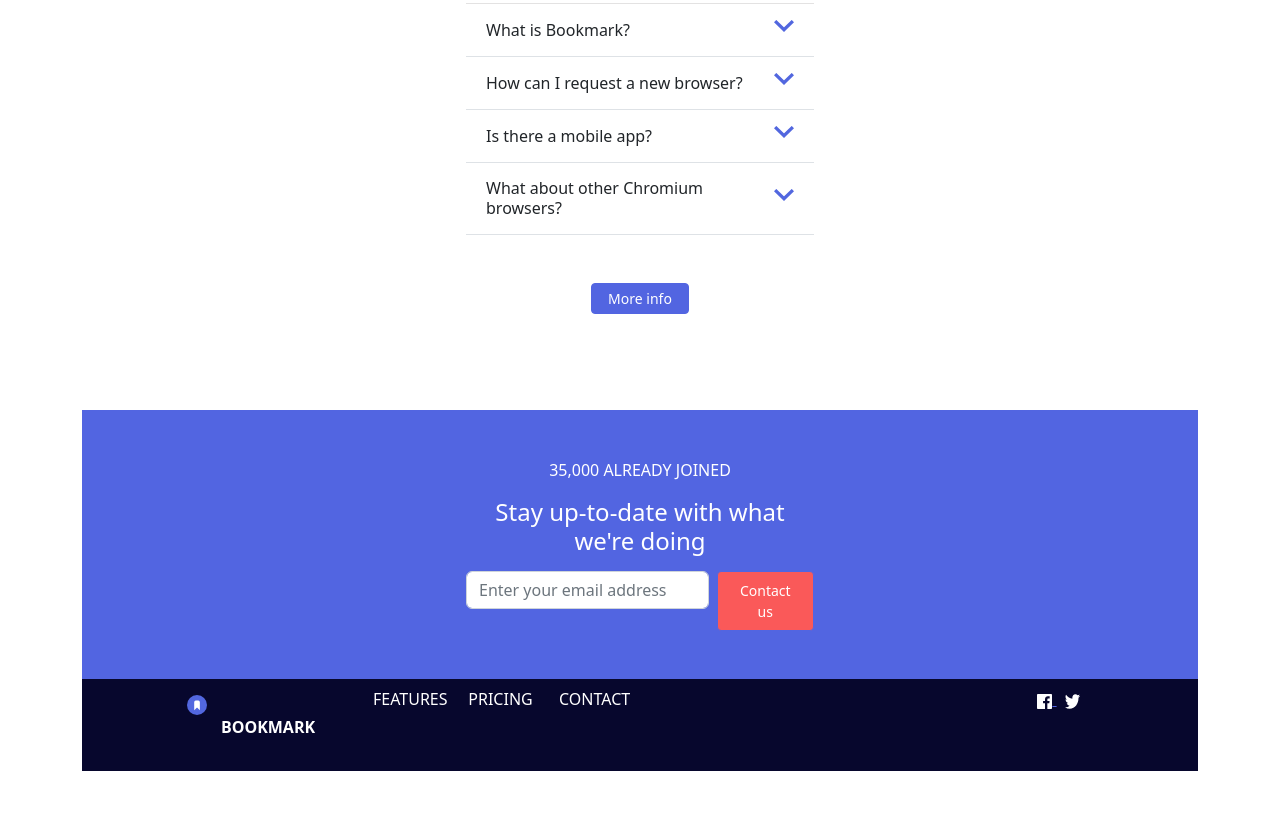
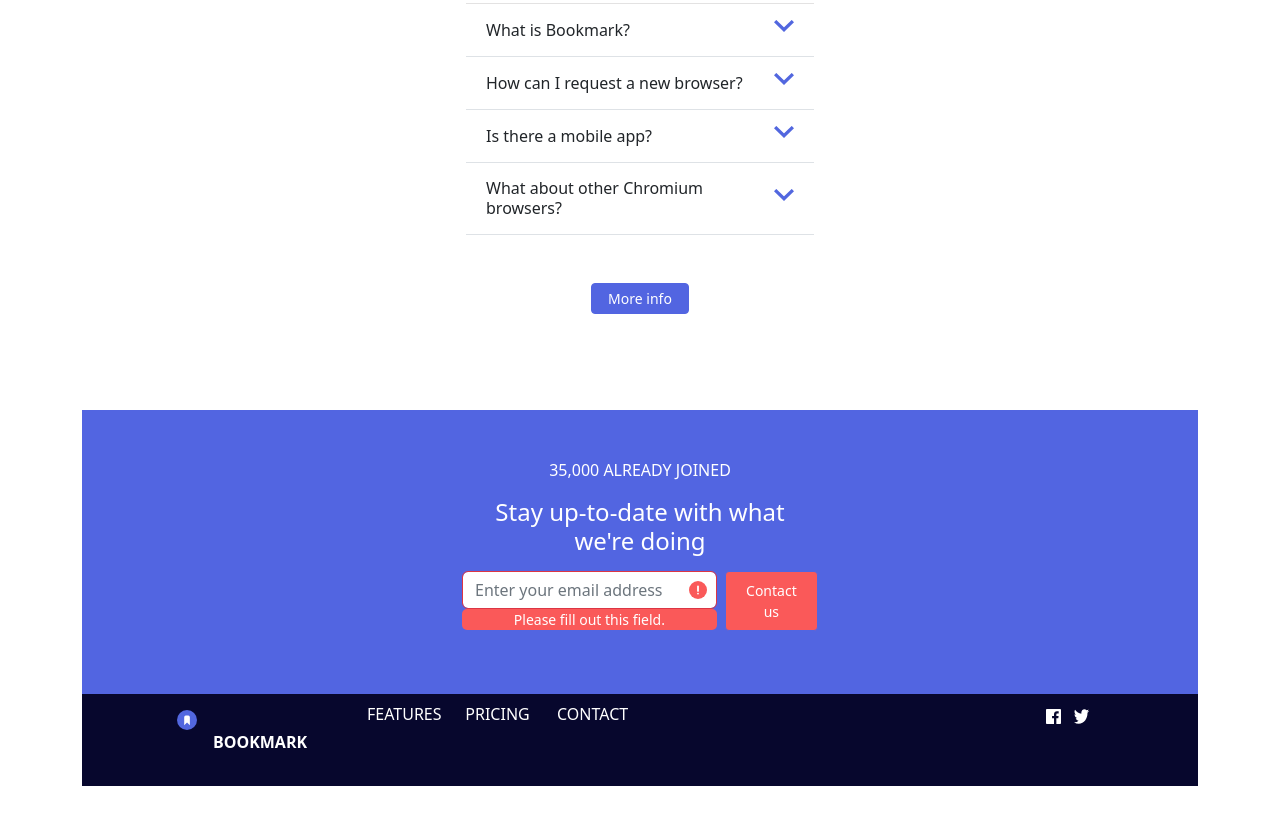
Before and after one commit to TimAertsIT/sprint-two, a website: page index.html in a window 1280 px wide. Shown: the part 1966-2790 px from the top of the page. Drawn offline with nearby package versions, Linux system fonts and the light colour scheme.

Commit message:
Nivell 1 Exercici 5

```diff
--- a/index.html
+++ b/index.html
@@ -176,7 +176,7 @@
     <div class="col12 offset-md-4 col-md-4 text-center">
       <p class="text-white">35,000 ALREADY JOINED</p>
       <h4 class="text-white pe-1 ps-1 pb-2">Stay up-to-date with what we're doing</h4>
-      <form class="needs-validation d-md-flex flex-md-row" novalidate>
+      <form class="d-md-flex flex-md-row was-validated ms-3 me-3 ms-md-0 me-md-0" novalidate>
         <div class="mb-3">
           <input type="email" class="form-control" id="exampleInputEmail1" aria-describedby="emailHelp" placeholder= "Enter your email address" name="email" required >
           <div class="valid-feedback">Valid email address.</div>
@@ -195,14 +195,17 @@
       <div class="cropped" style="background-image: url(/imagenes/logo-bookmark.svg)"></div>
       <p>BOOKMARK</p>
     </div>
-    <div class="col12 col-md-1 mb-2 mt-md-2">FEATURES</div>
-    <div class="col12 col-md-1 mb-2 mt-md-2">PRICING</div>
-    <div class="col12 col-md-1 mb-3 mt-md-2">CONTACT</div>
+    <div class="col12 col-md-1 mb-2 mt-md-2">
+      <a class="hovering-footer" href="#">FEATURES</a></div>
+    <div class="col12 col-md-1 mb-2 mt-md-2 hovering-footer">
+      <a class="hovering-footer" href="#">PRICING</a></div>
+    <div class="col12 col-md-1 mb-3 mt-md-2 hovering-footer">
+      <a class="hovering-footer" href="#">CONTACT</a></div>
     <div class="col12 offset-md-4 col-md-1 mt-md-2 mb-3">
-      <a  href="#">
-        <img src="/imagenes/icon-facebook.svg" alt="the facebook logo" width="15" height="15"> </a>
-      <a class="ms-2" href="#">
-        <img src="/imagenes/icon-twitter.svg" alt="the twitter logo" width="15" height="15"> </a>
+      <a href="#">
+        <img src="/imagenes/icon-facebook.svg" alt="the facebook logo" class="fb-logo" width="15" height="15"></a>
+      <a href="#">
+          <img src="/imagenes/icon-twitter.svg" alt="the twitter logo" class="tw-logo ms-2" width="15" height="15"></a>
     </div>
   </div>
 </div>
--- a/sass/main.scss
+++ b/sass/main.scss
@@ -11,7 +11,6 @@ body {
 }
 
 // variables
-
 $primary: #5265E1;
 $secondary: #FA5959;
 $success: rgb(7, 7, 45);
@@ -255,13 +254,66 @@ $navbar-light-toggler-border-color: white;
 
 // footer
 
+.container-fluid {
+    padding-right: 0 !important;
+    padding-left: 0 !important;
+    margin-left: 0 !important;
+    margin-right: 0 !important;
+    background-size: cover !important;
+}
+
+.container-fluid .btn {
+    &:hover {
+    color: $secondary!important;
+    background-color: white!important;
+    border: 1px solid $secondary !important;}}
+
+.invalid-feedback {
+    color: white !important;
+    background-color: $secondary !important;
+    padding-top: 0px !important;
+    margin-top: 0px !important;
+    border-radius: 5px !important;
+    }
+
+.was-validated .form-control:invalid, .form-control.is-invalid {
+    background-image: url("/imagenes/icon-error.svg")!important;
+}
+
+.hovering-footer {
+    text-decoration: none;
+    color: white;
+    &:hover {
+        color: $secondary;
+    }
+}
+
+.fb-logo {
+    &:hover {
+        filter: invert(46%) sepia(74%) saturate(669%) hue-rotate(317deg) brightness(96%) contrast(104%);
+    }
+}
+
+.tw-logo {
+    &:hover {
+        filter: invert(46%) sepia(74%) saturate(669%) hue-rotate(317deg) brightness(96%) contrast(104%);
+    }
+}
+
+/* probably more logical to fill FB and TW logo but does not work
+.fbtw-logo {
+    background-image: url("<svg xmlns='http://www.w3.org/2000/svg' width='15' height='15'><path fill='#FFF' fill-rule='evenodd' d='M24 2.557a9.83 9.83 0 0 1-2.828.775A4.932 4.932 0 0 0 23.337.608a9.864 9.864 0 0 1-3.127 1.195A4.916 4.916 0 0 0 16.616.248c-3.179 0-5.515 2.966-4.797 6.045A13.978 13.978 0 0 1 1.671 1.149a4.93 4.93 0 0 0 1.523 6.574 4.903 4.903 0 0 1-2.229-.616c-.054 2.281 1.581 4.415 3.949 4.89a4.935 4.935 0 0 1-2.224.084 4.928 4.928 0 0 0 4.6 3.419A9.9 9.9 0 0 1 0 17.54a13.94 13.94 0 0 0 7.548 2.212c9.142 0 14.307-7.721 13.995-14.646A10.025 10.025 0 0 0 24 2.557z'/></svg>");
+    &:hover {
+        background-image: url("<svg xmlns='http://www.w3.org/2000/svg' width='15' height='15'><path fill='#FA5959' fill-rule='evenodd' d='M24 2.557a9.83 9.83 0 0 1-2.828.775A4.932 4.932 0 0 0 23.337.608a9.864 9.864 0 0 1-3.127 1.195A4.916 4.916 0 0 0 16.616.248c-3.179 0-5.515 2.966-4.797 6.045A13.978 13.978 0 0 1 1.671 1.149a4.93 4.93 0 0 0 1.523 6.574 4.903 4.903 0 0 1-2.229-.616c-.054 2.281 1.581 4.415 3.949 4.89a4.935 4.935 0 0 1-2.224.084 4.928 4.928 0 0 0 4.6 3.419A9.9 9.9 0 0 1 0 17.54a13.94 13.94 0 0 0 7.548 2.212c9.142 0 14.307-7.721 13.995-14.646A10.025 10.025 0 0 0 24 2.557z'/></svg>");
+    }
+} */
 
 .cropped {
-display: block;
 width: 20px;
 height: 20px;
 background-size: cover;
 background-position: left;
+display: block;
 }
 
 
```
Also changed, not shown: css/main.min.css, 1 other file.
